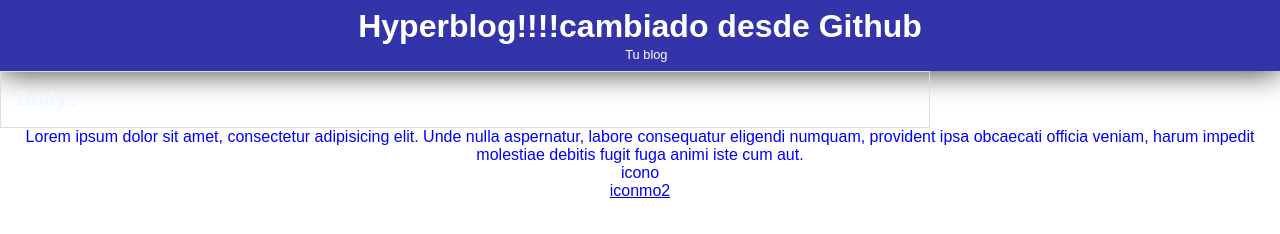
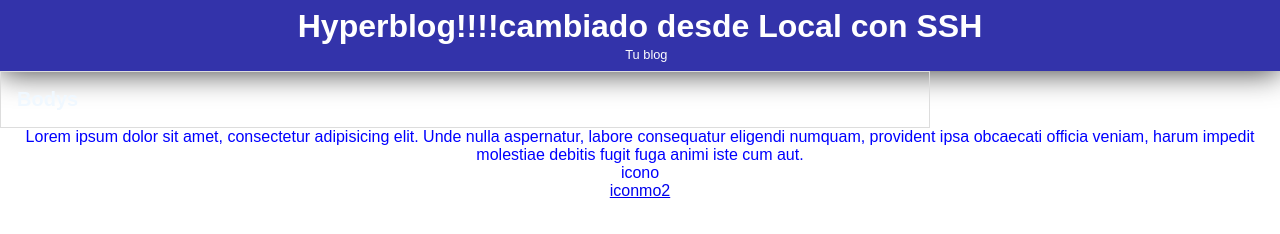
Before and after one commit to diogosss/hyperblog, a plain HTML site: page index.html in a window 1280 px wide. Drawn offline with Linux system fonts and the light colour scheme.

Commit message:
version modificada desde ssh

```diff
--- a/index.html
+++ b/index.html
@@ -11,7 +11,7 @@
 
     <header>
         <div id="cabecera">
-            <h1>Hyperblog!!!!cambiado desde Github</h1>
+            <h1>Hyperblog!!!!cambiado desde Local con SSH</h1>
             <span id="tagline">Tu blog</span>
         </div>
     </header>
```
